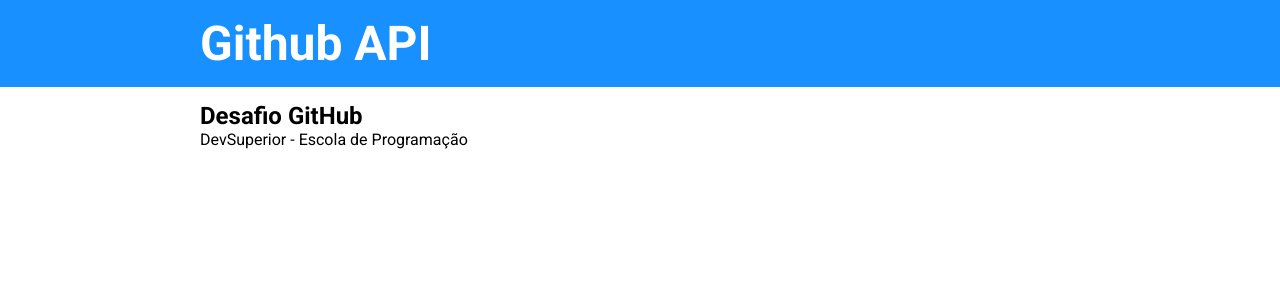
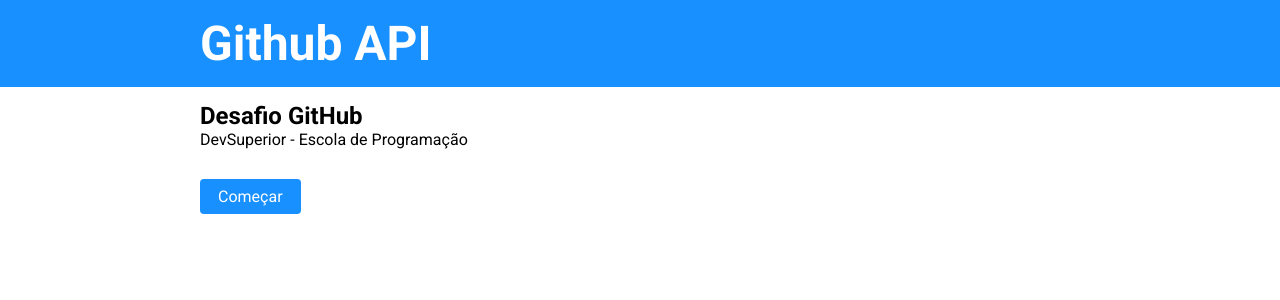
Before and after one commit to BrunoBuilder/github_api, a React app: page /home in a window 1280 px wide. Shown: the top 300 px of the page. Built offline with nearby package versions, Linux system fonts and the light colour scheme; the HTML template or start-up script is replaced by a standard one.

Commit message:
component button fix

```diff
--- /dev/null
+++ b/src/components/ButtonCard/index.tsx
@@ -0,0 +1,13 @@
+import './styles.css';
+
+type Props = {
+  titleBtn: string;
+}
+
+export default function ButtonCard({ titleBtn }: Props) {
+  return (
+    <div className='btn'>
+      {titleBtn}
+    </div>
+  );
+}
--- /dev/null
+++ b/src/components/ButtonCard/styles.css
@@ -0,0 +1,6 @@
+.btn {
+  background-color: var(--bg-btn);
+  color: var(--text-header-primary);
+  padding: 8px 18px;
+  border-radius: 4px;
+}
--- a/src/routes/Home/HomeIndex/index.tsx
+++ b/src/routes/Home/HomeIndex/index.tsx
@@ -1,3 +1,4 @@
+import ButtonCard from '../../../components/ButtonCard';
 import CardHome from '../../../components/CardHome';
 import './styles.css';
 
@@ -8,6 +9,10 @@
         <div className='container'>
           <CardHome title="Desafio GitHub" subtitle="DevSuperior - Escola de Programação" />
         </div>
+        <div className='container btn-container'>
+          <ButtonCard titleBtn='Começar' />
+        </div>
+
       </section>
     </main>
   );
--- a/src/routes/Home/HomeIndex/styles.css
+++ b/src/routes/Home/HomeIndex/styles.css
@@ -0,0 +1,3 @@
+.btn-container {
+  display: flex;
+}
```
